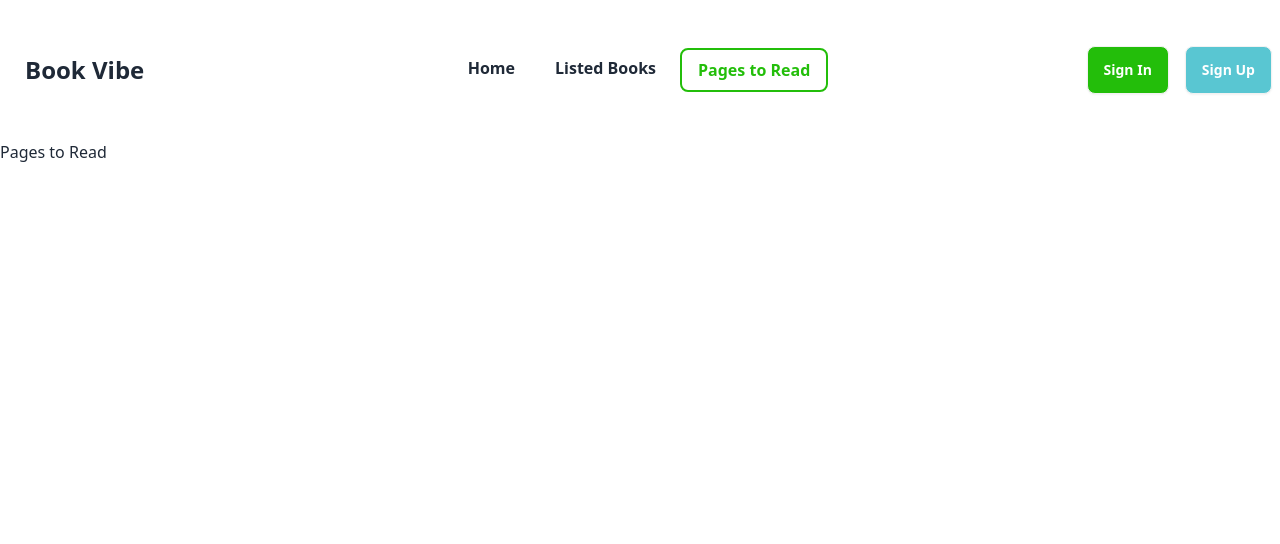
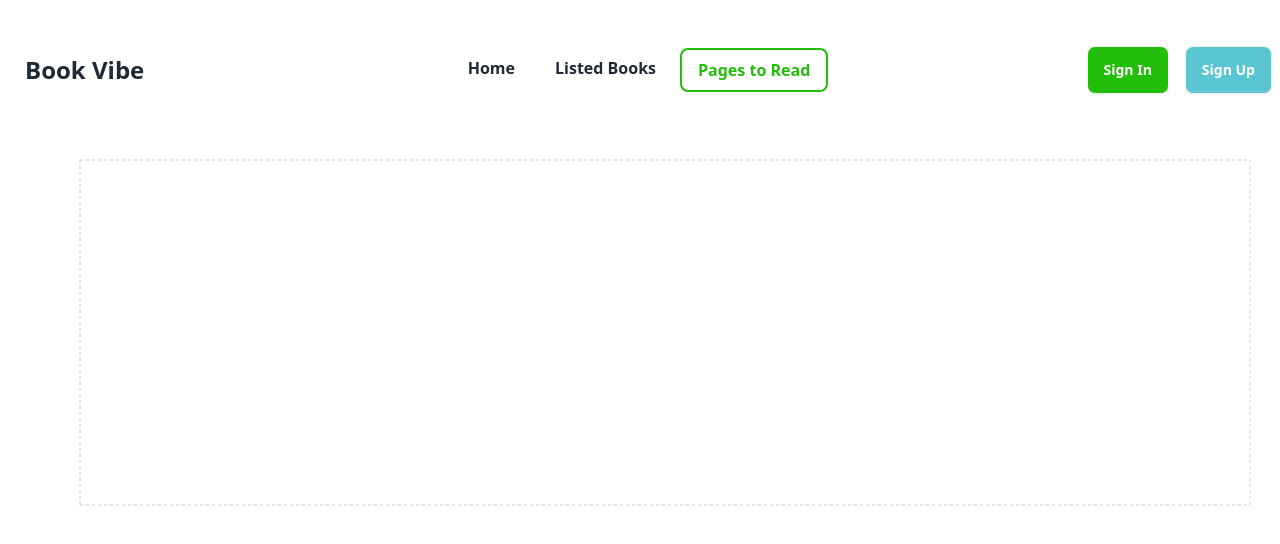
Before and after one commit to hasanposh/book-review, a React (Vite) app: page /pagestoread in a window 1280 px wide. Shown: the top 544 px of the page. Built offline with nearby package versions, Linux system fonts and the light colour scheme.

Commit message:
chart add

```diff
--- a/package.json
+++ b/package.json
@@ -18,6 +18,7 @@
     "react-icons": "^5.0.1",
     "react-router-dom": "^6.22.3",
     "react-toastify": "^10.0.5",
+    "recharts": "^2.12.3",
     "sort-by": "^1.2.0"
   },
   "devDependencies": {
--- a/src/pages/ListedBooks.jsx
+++ b/src/pages/ListedBooks.jsx
@@ -10,21 +10,23 @@
         <p className="text-3xl font-bold">Books</p>
       </div>
       {/* Dropdown btn */}
-      <details className="dropdown">
-        <summary className="m-1 btn">open or close</summary>
+      <div className="flex justify-center my-10 ">
+      <details className="dropdown ">
+        <summary className="m-1 bg-[#23BE0A] text-white btn">Sort By <IoIosArrowDown/> </summary>
         <ul className="p-2 shadow menu dropdown-content z-[1] bg-base-100 rounded-box w-52">
 
           <li>
-            <a>Item 2</a>
+            <a>Rating</a>
           </li>
           <li>
-            <a>Item 2</a>
+            <a>Number Of Pages</a>
           </li>
           <li>
-            <a>Item 2</a>
+            <a>Publisher year</a>
           </li>
         </ul>
       </details>
+      </div>
 
       {/* tab slider */}
       <div role="tablist" className="tabs w-1/3  tabs-lifted">
--- a/src/pages/PagesToRead.jsx
+++ b/src/pages/PagesToRead.jsx
@@ -1,10 +1,62 @@
+import {
+  Bar,
+  BarChart,
+  CartesianGrid,
+  Cell,
+  ResponsiveContainer,
+  XAxis,
+  YAxis,
+} from "recharts";
+const colors = ["#0088FE", "#00C49F", "#FFBB28", "#FF8042", "red", "pink"];
+import { getReadBooks } from "../utility/localStorage";
+const PagesToRead = () => {
+  const data = getReadBooks();
+  const getPath = (x, y, width, height) => {
+    return `M${x},${y + height}C${x + width / 3},${y + height} ${
+      x + width / 2
+    },${y + height / 3}
+    ${x + width / 2}, ${y}
+    C${x + width / 2},${y + height / 3} ${x + (2 * width) / 3},${y + height} ${
+      x + width
+    }, ${y + height}
+    Z`;
+  };
+  const TriangleBar = (props) => {
+    const { fill, x, y, width, height } = props;
 
-const PagesToRead = () => {
-    return (
-        <div>
-            <h2>Pages to Read</h2>
-        </div>
-    );
+    return <path d={getPath(x, y, width, height)} stroke="none" fill={fill} />;
+  };
+  return (
+    <div style={{ width: "100%", height: "400px" }}>
+      <ResponsiveContainer>
+        <BarChart
+          width={500}
+          height={300}
+          data={data}
+          margin={{
+            top: 20,
+            right: 30,
+            left: 20,
+            bottom: 5,
+          }}
+        >
+          <CartesianGrid strokeDasharray="3 3" />
+          <XAxis dataKey="bookName" />
+          <YAxis dataKey="totalPages" />
+          <Bar
+            dataKey="uv"
+            fill="#8884d8"
+            shape={<TriangleBar />}
+            label={{ position: "top" }}
+          >
+            {data.map((entry, index) => (
+              <Cell key={`cell-${index}`} fill={colors[index % 20]} />
+            ))}
+          </Bar>
+        </BarChart>
+      </ResponsiveContainer>
+    </div>
+  );
 };
 
 export default PagesToRead;
```
Also changed, not shown: 1 other file (tests, documents, lock files or other folders).
